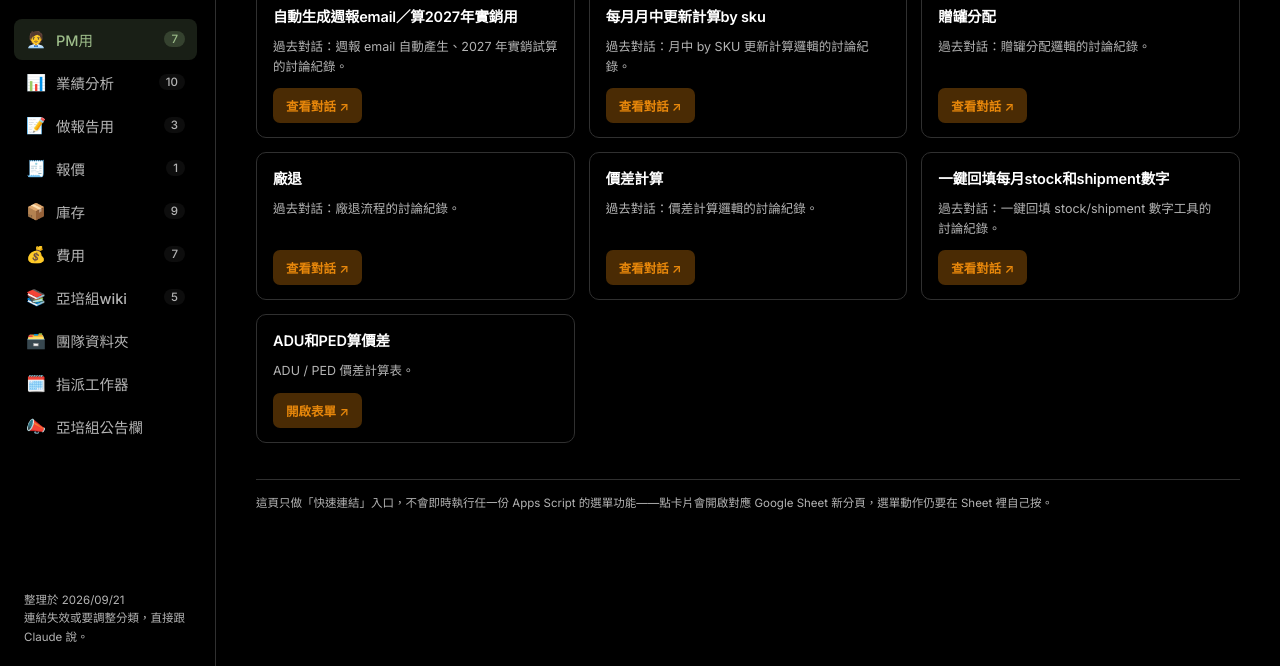
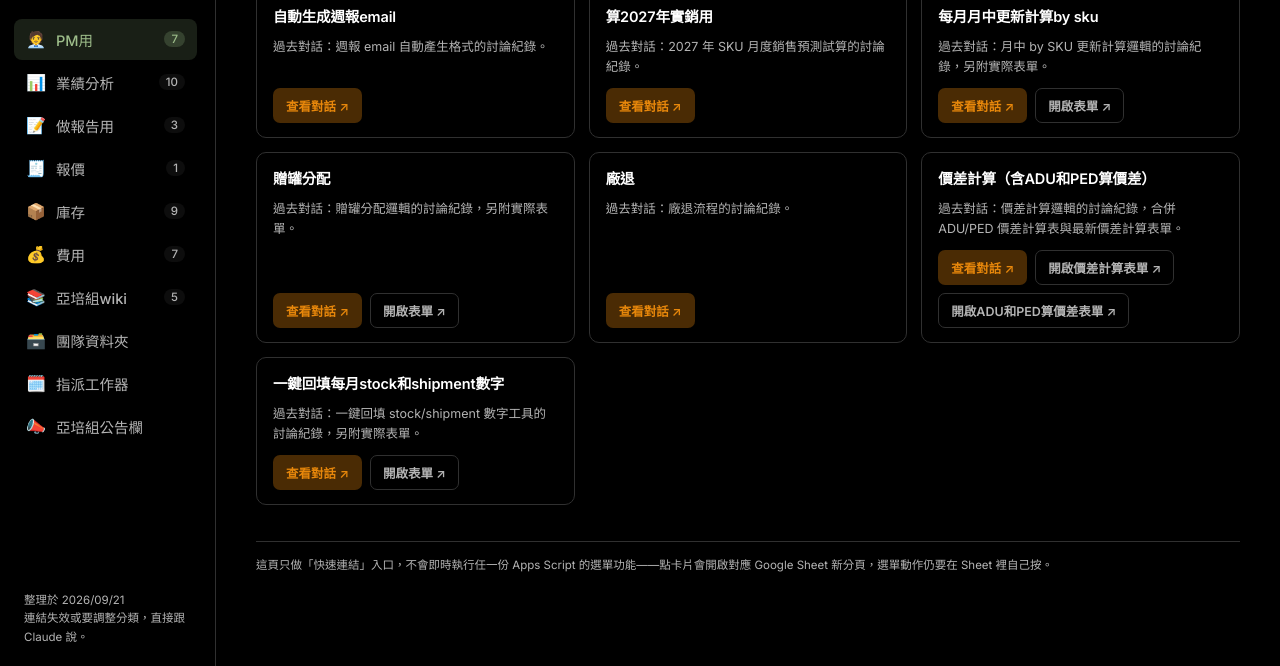
Before and after one commit to RitayangHHG/abbott-toolkit, a plain HTML site: page index.html in a window 1280 px wide. Shown: the part 134-800 px from the top of the page. Drawn offline with Linux system fonts and the light colour scheme.

Commit message:
Add files via upload

```diff
--- a/index.html
+++ b/index.html
@@ -718,20 +718,33 @@ const DATA = [
     id:'pm', label:'PM用', icon:'🧑‍💼',
     sub:'PM 常用的日常小工具與計算邏輯。',
     items:[
-      {name:'自動生成週報email／算2027年實銷用', desc:'過去對話：週報 email 自動產生、2027 年實銷試算的討論紀錄。',
-        links:[{label:'查看對話', url:'https://claude.ai/share/1dc7835c-5d5a-462e-8b34-60db7ed66db7'}]},
-      {name:'每月月中更新計算by sku', desc:'過去對話：月中 by SKU 更新計算邏輯的討論紀錄。',
-        links:[{label:'查看對話', url:'https://claude.ai/share/1f724cda-7ffc-4c24-9a71-7b3e808555ef'}]},
-      {name:'贈罐分配', desc:'過去對話：贈罐分配邏輯的討論紀錄。',
-        links:[{label:'查看對話', url:'https://claude.ai/share/bee423cb-36e3-4d23-9abc-a598981518dc'}]},
+      {name:'自動生成週報email', desc:'過去對話：週報 email 自動產生格式的討論紀錄。',
+        links:[{label:'查看對話', url:'https://claude.ai/chat/26cce2ff-2053-4642-9640-c6a845f004ef'}]},
+      {name:'算2027年實銷用', desc:'過去對話：2027 年 SKU 月度銷售預測試算的討論紀錄。',
+        links:[{label:'查看對話', url:'https://claude.ai/chat/f307ffde-985a-4ad3-88f2-622b4ccd55a1'}]},
+      {name:'每月月中更新計算by sku', desc:'過去對話：月中 by SKU 更新計算邏輯的討論紀錄，另附實際表單。',
+        links:[
+          {label:'查看對話', url:'https://claude.ai/share/1f724cda-7ffc-4c24-9a71-7b3e808555ef'},
+          {label:'開啟表單', url:'https://docs.google.com/spreadsheets/d/1Gv_jbBM0Z2Kx7uZ4nEiJ5UaRbnNWATVhSMRmQsuzigY/edit?gid=1852418866#gid=1852418866'}
+        ]},
+      {name:'贈罐分配', desc:'過去對話：贈罐分配邏輯的討論紀錄，另附實際表單。',
+        links:[
+          {label:'查看對話', url:'https://claude.ai/share/bee423cb-36e3-4d23-9abc-a598981518dc'},
+          {label:'開啟表單', url:'https://docs.google.com/spreadsheets/d/1XQ6iYHYSmJbJePIy9GAB9hp0K4pKZ4SnXBRmFtwug6c/edit?gid=459048620#gid=459048620'}
+        ]},
       {name:'廠退', desc:'過去對話：廠退流程的討論紀錄。',
         links:[{label:'查看對話', url:'https://claude.ai/share/7c0055a3-b379-4c15-a348-97d3e688d4e6'}]},
-      {name:'價差計算', desc:'過去對話：價差計算邏輯的討論紀錄。',
-        links:[{label:'查看對話', url:'https://claude.ai/share/570d21d1-bf22-4085-9c68-a9ce2dfaac28'}]},
-      {name:'一鍵回填每月stock和shipment數字', desc:'過去對話：一鍵回填 stock/shipment 數字工具的討論紀錄。',
-        links:[{label:'查看對話', url:'https://claude.ai/share/167a9e3e-5487-405c-8388-0ceea2223177'}]},
-      {name:'ADU和PED算價差', desc:'ADU / PED 價差計算表。',
-        links:[{label:'開啟表單', url:'https://docs.google.com/spreadsheets/d/1Vs6AesrPPqT2SOYL37OvrRG9XxohhAGXt_WkdRoANaA/edit?gid=1449041002'}]},
+      {name:'價差計算（含ADU和PED算價差）', desc:'過去對話：價差計算邏輯的討論紀錄，合併 ADU/PED 價差計算表與最新價差計算表單。',
+        links:[
+          {label:'查看對話', url:'https://claude.ai/share/570d21d1-bf22-4085-9c68-a9ce2dfaac28'},
+          {label:'開啟價差計算表單', url:'https://docs.google.com/spreadsheets/d/1Vs6AesrPPqT2SOYL37OvrRG9XxohhAGXt_WkdRoANaA/edit?gid=1768732844#gid=1768732844'},
+          {label:'開啟ADU和PED算價差表單', url:'https://docs.google.com/spreadsheets/d/1Vs6AesrPPqT2SOYL37OvrRG9XxohhAGXt_WkdRoANaA/edit?gid=1449041002'}
+        ]},
+      {name:'一鍵回填每月stock和shipment數字', desc:'過去對話：一鍵回填 stock/shipment 數字工具的討論紀錄，另附實際表單。',
+        links:[
+          {label:'查看對話', url:'https://claude.ai/share/167a9e3e-5487-405c-8388-0ceea2223177'},
+          {label:'開啟表單', url:'https://docs.google.com/spreadsheets/d/1NxvJsumABrw5sqOLn80a1cozn1_GIsXuc-oOb_RYggU/edit?gid=701503409#gid=701503409'}
+        ]},
     ]
   },
   {
```
